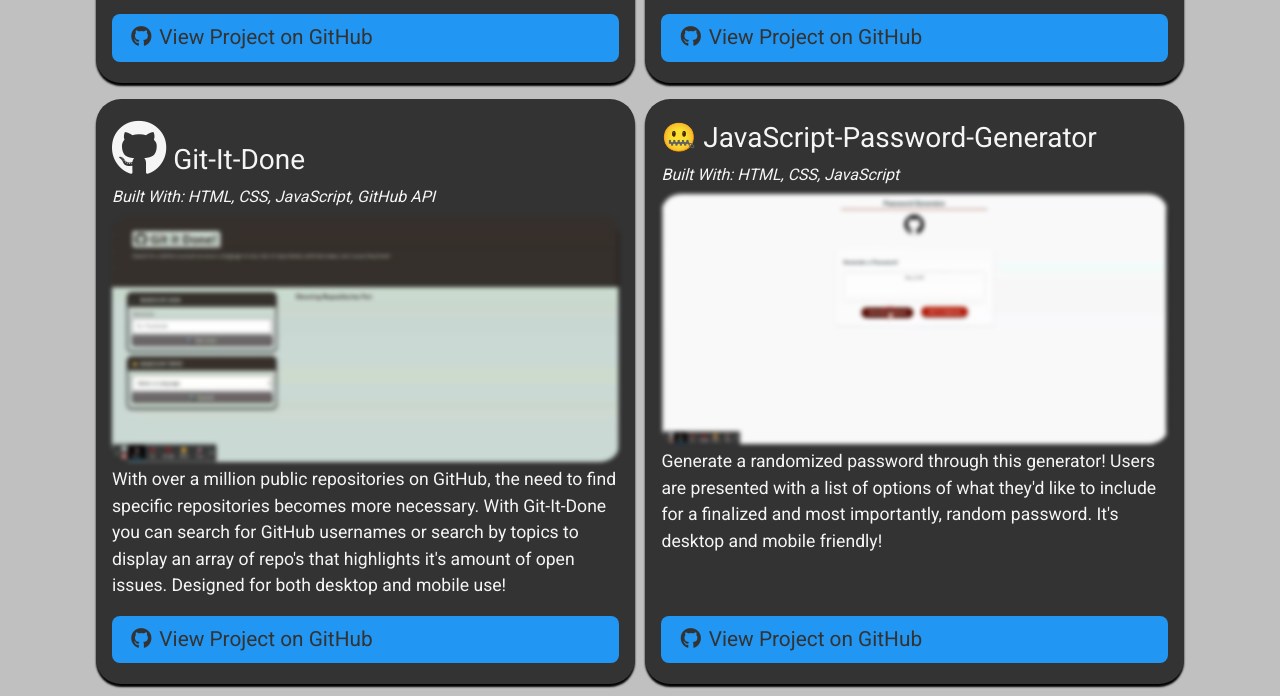
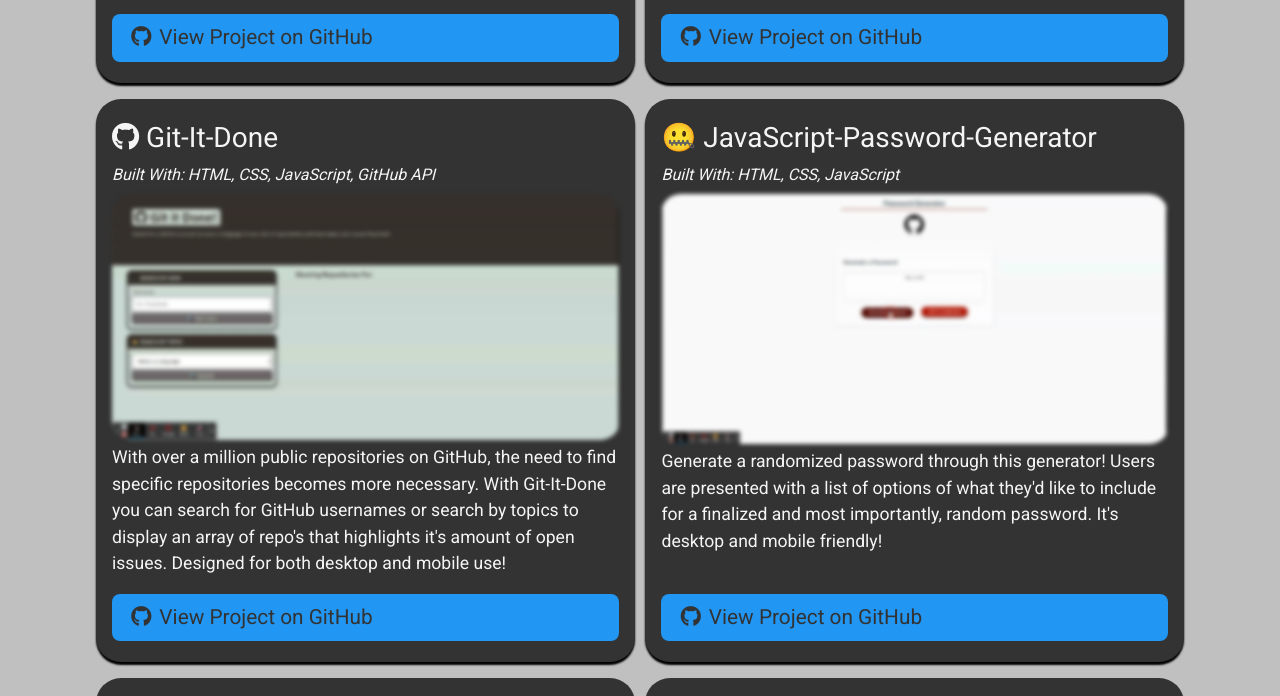
Before and after one commit to jwilferd10/Jonathan-Wilferd-PortfolioForge, a plain HTML site: page more-projects.html in a window 1280 px wide. Shown: the part 1523-2219 px from the top of the page. Drawn offline with Linux system fonts and the light colour scheme.

Commit message:
Shrinked the size of Git-It-Done's emoji

```diff
--- a/more-projects.html
+++ b/more-projects.html
@@ -84,7 +84,7 @@
 
           <!-- Git It Done presentation -->
           <div class="col-12 col-md-6 mb-3 bg-dark text-light p-3 flex-column displayCard rounded-edges2 box-shadow2">
-            <h3 class="portfolio-item-title text-light" target="_blank"><i class="socialIcon fab fa-github fa-2x"></i> Git-It-Done</h3>
+            <h3 class="portfolio-item-title text-light" target="_blank"><i class="socialIcon fab fa-github"></i> Git-It-Done</h3>
             <h5 class="portfolio-languages">
               Built With:
               HTML, CSS, JavaScript, GitHub API
```
